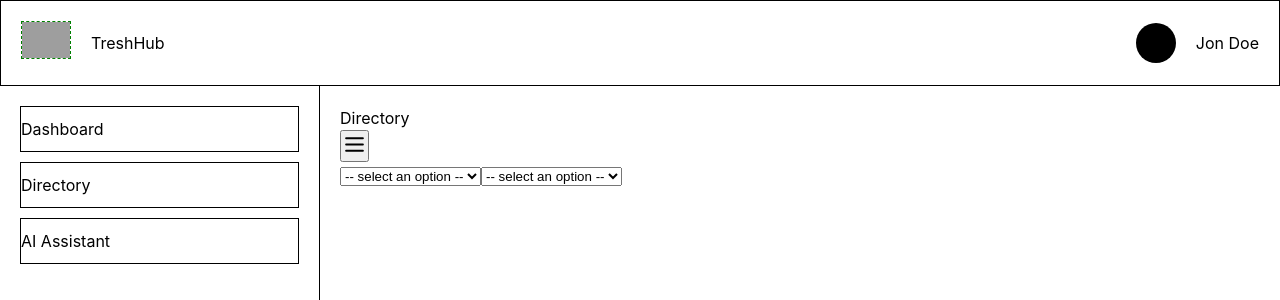
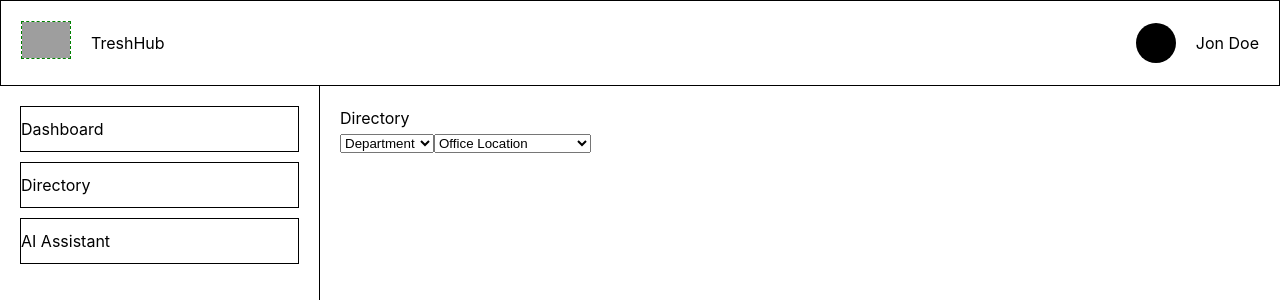
Before and after one commit to icstars/TruePathTechnologies, a React (Vite) app in the folder frontend/: page /directory in a window 1280 px wide. Shown: the top 300 px of the page. Built offline with nearby package versions, Linux system fonts and the light colour scheme; grey boxes are pictures that could not be loaded.

Commit message:
completed filterbar

```diff
--- a/frontend/src/widgets/filterBar/FilterBar.jsx
+++ b/frontend/src/widgets/filterBar/FilterBar.jsx
@@ -5,34 +5,27 @@ export default function FilterBar() {
 
    return (
        <div className={styles.FilterBar}>
-           <button onClick="">
-           <div className={styles.svg}>
-               <svg xmlns="http://www.w3.org/2000/svg" viewBox="0 0 24 24" fill="none" stroke="currentColor" stroke-linecap="round" stroke-linejoin="round" width="25" height="25" stroke-width="2">
-                   <path d="M4 6l16 0"></path>
-                   <path d="M4 12l16 0"></path>
-                   <path d="M4 18l16 0"></path>
-                </svg>
-            </div>
-            </button>
           <div className="Button">
             <form>
-              <select name="office-location" id="office-location">
-              <option hidden disabled selected value> -- select an option -- </option>
-                <option>123 Example Drive</option>
-                <option>750 N Orleans</option>
-                <option>541 W Tuesday</option>
+              <select name="department" className="department">
+              <option hidden disabled selected value>Department</option>
+                <option>Marketing</option>
+                <option>Engineering</option>
+                <option>Sales</option>
+                <option>IT</option>
+                <option>Legal</option>
+              </select>
+
+              <select name="office-location" className="office-location">
+              <option hidden disabled selected value>Office Location</option>
+                <option>241 Example Place</option>
+                <option>100 Employment Drive</option>
+                <option>750 North Orleans</option>
+                <option>215 South State</option>
               </select>
 
 
-
-              <select name="office-location" className="office-location">
-              <option hidden disabled selected value> -- select an option -- </option>
-                <option>IT</option>
-                <option>IT</option>
-                <option></option>
-              </select>
             </form>
-
           </div>
         </div>
     );
--- a/frontend/src/widgets/filterBar/FilterBar.module.css
+++ b/frontend/src/widgets/filterBar/FilterBar.module.css
@@ -9,8 +9,3 @@
     align-items: center;
     height: 450px;
 }
-
-.styles.svg {
-    width: 50px;
-    height: 100px;
-}
```
